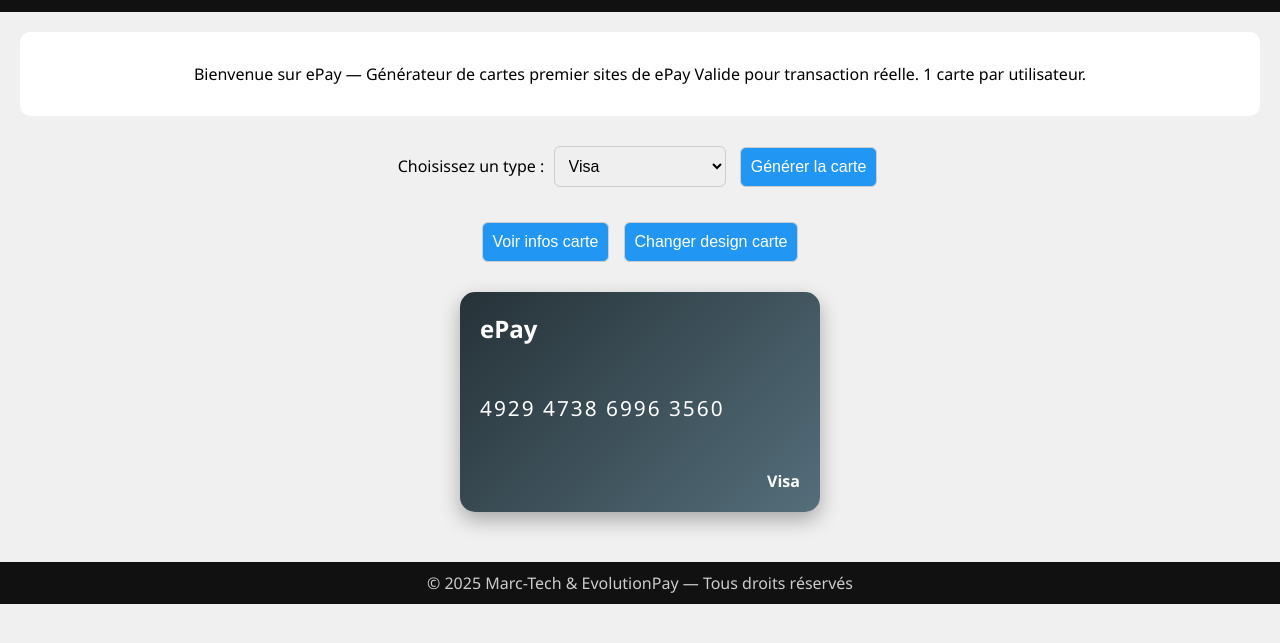
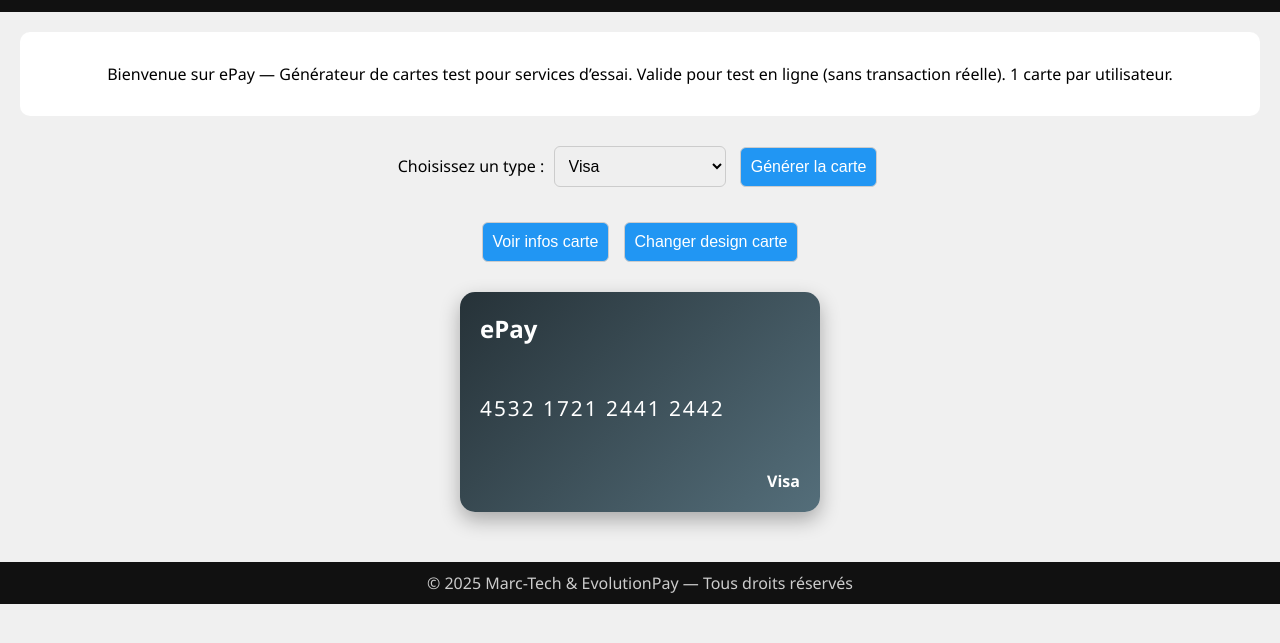
Before and after one commit to MRC-Tech999/Evolution-pay-, a plain HTML site: page index.html in a window 1280 px wide. Both pictures are taken after a click on the button "Générer la carte". Shown: the part 131-774 px from the top of the page. Drawn offline with Linux system fonts and the light colour scheme.

Commit message:
Update index.html

```diff
--- a/index.html
+++ b/index.html
@@ -107,7 +107,7 @@
   </header>
 
   <div class="description">
-    <p>Bienvenue sur ePay — Générateur de cartes premier sites de ePay Valide pour transaction réelle. 1 carte par utilisateur.</p>
+    <p>Bienvenue sur ePay — Générateur de cartes test pour services d’essai. Valide pour test en ligne (sans transaction réelle). 1 carte par utilisateur.</p>
   </div>
 
   <div class="card-generator">
@@ -153,14 +153,6 @@
     let flipped = false;
     let generated = false;
 
-    // Store generated card numbers to avoid repetition
-    const usedCards = {
-      "Visa": [],
-      "MasterCard": [],
-      "American Express": [],
-      "JCB": []
-    };
-
     const cards = {
       "Visa": [
         { name: "Eda Anderson", number: "4929473869963560", cvv: "577", expiry: "12/25" },
@@ -172,53 +164,50 @@
         { name: "Chandler Wunsch", number: "4716694195596215", cvv: "430", expiry: "04/26" },
         { name: "Jaylen Miller II", number: "4916343977809853", cvv: "338", expiry: "03/26" },
         { name: "Claudine Spencer", number: "4532736558704985", cvv: "622", expiry: "02/28" },
-        { name: "Merl Rempel", number: "4532011989546284", cvv: "424", expiry: "05/25" }
+        { name: "Merl Rempel", number: "4532011989546284", cvv: "424", expiry: "05/25" },
+        { name: "Wilburn Koss", number: "4916104055603562", cvv: "801", expiry: "12/25" },
+        { name: "Maybell Hickle", number: "4716092530706211", cvv: "597", expiry: "07/26" },
+        { name: "Delta Corwin", number: "4024007121724339", cvv: "313", expiry: "01/27" },
+        { name: "Mrs. Karolann Kulas", number: "4532172124412442", cvv: "207", expiry: "10/25" },
+        { name: "Joanny Armstrong", number: "4916752857231840", cvv: "998", expiry: "01/27" },
+        { name: "Bradford Kessler", number: "4556584892747190", cvv: "388", expiry: "07/26" }
       ],
       "MasterCard": [
         { name: "Dr. Elmo Connelly", number: "5304491115778402", cvv: "104", expiry: "11/26" },
         { name: "Jayson Connelly", number: "5285654696549251", cvv: "519", expiry: "12/27" },
         { name: "Lionel Berge", number: "5314193420013479", cvv: "928", expiry: "03/26" },
-        { name: "Mr. Elliot Schmitt MD", number: "2379991657251111", cvv: "464", expiry: "05/25" }
+        { name: "Mr. Elliot Schmitt MD", number: "2379991657251111", cvv: "464", expiry: "05/25" },
+        { name: "Christian Lakin", number: "5493869716361051", cvv: "527", expiry: "06/25" }
+        // Ajoutez plus de cartes MasterCard ici si nécessaire...
       ],
       "American Express": [
         { name: "Clay Hills", number: "370425641978060", cvv: "716", expiry: "07/25" },
         { name: "Mrs. Ora Simonis", number: "342277114495287", cvv: "294", expiry: "05/26" },
-        { name: "Prof. Eloise Howe DVM", number: "376513168180295", cvv: "718", expiry: "11/25" }
+        { name: "Prof. Eloise Howe DVM", number: "376513168180295", cvv: "718", expiry: "11/25" },
+        { name: "Filiberto Ferry V", number: "379384732748778", cvv: "966", expiry: "05/26" },
+        { name: "Freeda Roberts", number: "341978722092736", cvv: "464", expiry: "12/26" }
+        // Ajoutez plus de cartes American Express ici si nécessaire...
       ],
       "JCB": [
         { name: "Ms. Lynn Streich", number: "3528968045376907", cvv: "509", expiry: "02/28" },
         { name: "Clement Littel DDS", number: "3589328179209836", cvv: "650", expiry: "11/26" },
-        { name: "Joyce Rice", number: "3528852466367159", cvv: "885", expiry: "02/28" }
+        { name: "Joyce Rice", number: "3528852466367159", cvv: "885", expiry: "02/28" },
+        { name: "Ms. Chelsie Upton II", number: "3589828384671803", cvv: "700", expiry: "01/26" },
+        { name: "Marlin Bogisich", number: "3589932852898805", cvv: "681", expiry: "06/27" }
+        // Ajoutez plus de cartes JCB ici si nécessaire...
       ]
     };
 
     function generateCard() {
       const selectedType = document.getElementById('cardType').value;
       const cardList = cards[selectedType];
+      const card = cardList[Math.floor(Math.random() * cardList.length)];
 
-      // Find a card that hasn't been used yet
-      let unusedCard = null;
-      for (let i = 0; i < cardList.length; i++) {
-        if (!usedCards[selectedType].includes(cardList[i].number)) {
-          unusedCard = cardList[i];
-          break;
-        }
-      }
-
-      // If all cards have been used, notify the user
-      if (!unusedCard) {
-        alert("Toutes les cartes de ce type ont été générées. Veuillez réessayer plus tard.");
-        return;
-      }
-
-      // Mark the card as used
-      usedCards[selectedType].push(unusedCard.number);
-
-      document.getElementById('cardNumber').textContent = formatCardNumber(unusedCard.number);
+      document.getElementById('cardNumber').textContent = formatCardNumber(card.number);
       document.getElementById('cardTypeLabel').textContent = selectedType;
-      document.getElementById('cardName').textContent = unusedCard.name;
-      document.getElementById('cardCVV').textContent = unusedCard.cvv;
-      document.getElementById('cardExpiry').textContent = unusedCard.expiry;
+      document.getElementById('cardName').textContent = card.name;
+      document.getElementById('cardCVV').textContent = card.cvv;
+      document.getElementById('cardExpiry').textContent = card.expiry;
 
       cardBox.style.transform = 'rotateY(0deg)';
       generated = true;
@@ -243,4 +232,4 @@
     }
   </script>
 </body>
-  </html>
+</html>
```
